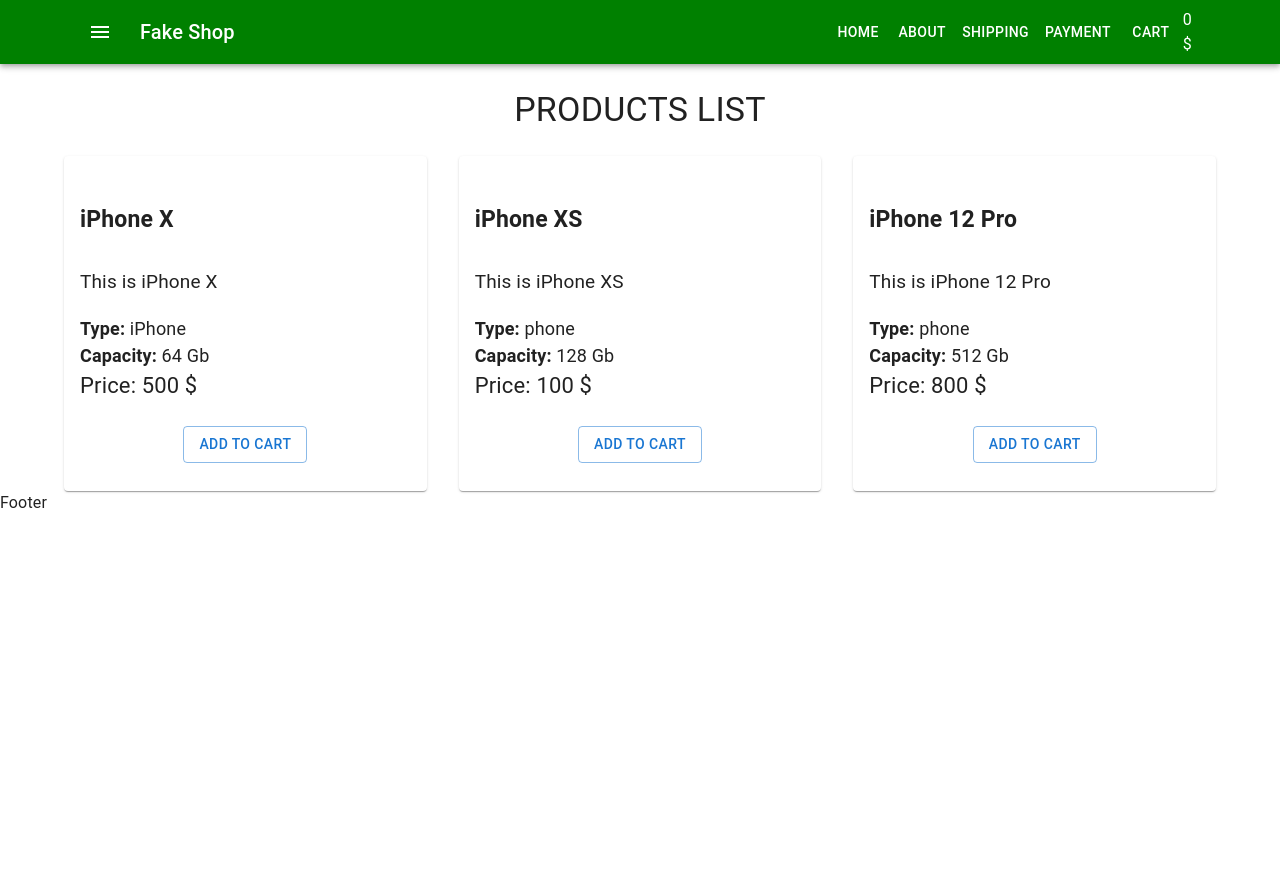
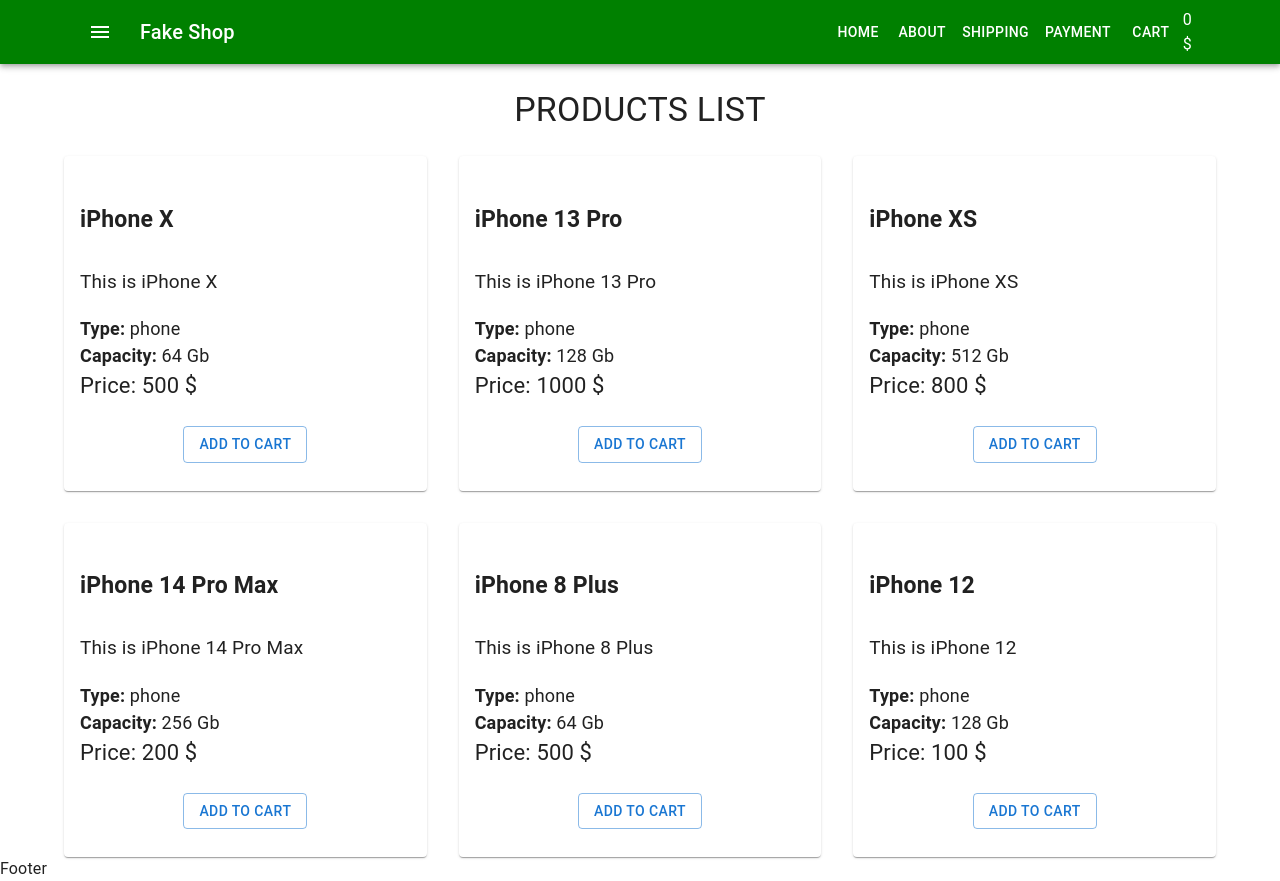
Before and after one commit to pursam/fake-shop, a React (Create React App) app: page / in a window 1280 px wide. Before the commit the page ends 800 px from the top, so only its background shows below. Built offline with nearby package versions, Linux system fonts and the light colour scheme.

Commit message:
add ProductArray and circle of grid"

```diff
--- a/src/components/Products/ProductListItem.tsx
+++ b/src/components/Products/ProductListItem.tsx
@@ -13,21 +13,27 @@ type Props = {
     price: number
 }
 
-const ProductListItem = (props: Props) => {
+const ProductListItem = ({
+    name,
+    description,
+    type,
+    capacity,
+    price,
+}: Props) => {
     return (
         <Card className="product">
             <CardContent>
-                <h4>{props.name}</h4>
-                <p className="product-description">{props.description}</p>
+                <h4>{name}</h4>
+                <p className="product-description">{description}</p>
                 <div className="product-features">
                     <span>Type: </span>
-                    {props.type}
+                    {type}
                 </div>
                 <div className="product-features">
                     {' '}
-                    <span>Capacity:</span> {props.capacity} Gb
+                    <span>Capacity:</span> {capacity} Gb
                 </div>
-                <div className="product-price">Price: {props.price} $</div>
+                <div className="product-price">Price: {price} $</div>
             </CardContent>
             <CardActions className="btn-wrap">
                 <Button variant="outlined">Add to cart</Button>
--- a/src/components/Products/ProductsList.tsx
+++ b/src/components/Products/ProductsList.tsx
@@ -2,7 +2,15 @@ import { Grid } from '@mui/material'
 import { Typography } from '@mui/material'
 import React from 'react'
 import ProductListItem from './ProductListItem'
+import productsArray from './productsArray'
 
+type ProductProps = {
+    name: string
+    description: string
+    type: string
+    capacity: number
+    price: number
+}
 type Props = {}
 
 const ProductsList = (props: Props) => {
@@ -25,33 +33,25 @@ const ProductsList = (props: Props) => {
                 alignItems="center"
                 spacing={4}
             >
-                <Grid item xs={12} sm={6} md={4}>
-                    <ProductListItem
-                        name="iPhone X"
-                        description="This is iPhone X"
-                        type="iPhone"
-                        capacity={64}
-                        price={500}
-                    />
-                </Grid>
-                <Grid item xs={12} sm={6} md={4}>
-                    <ProductListItem
-                        name="iPhone XS"
-                        description="This is iPhone XS"
-                        type="phone"
-                        capacity={128}
-                        price={100}
-                    />
-                </Grid>
-                <Grid item xs={12} sm={6} md={4}>
-                    <ProductListItem
-                        name="iPhone 12 Pro"
-                        description="This is iPhone 12 Pro"
-                        type="phone"
-                        capacity={512}
-                        price={800}
-                    />
-                </Grid>
+                {productsArray.map(
+                    ({
+                        name,
+                        description,
+                        type,
+                        capacity,
+                        price,
+                    }: ProductProps) => (
+                        <Grid item xs={12} sm={6} md={4}>
+                            <ProductListItem
+                                name={name}
+                                description={description}
+                                type={type}
+                                capacity={capacity}
+                                price={price}
+                            />
+                        </Grid>
+                    )
+                )}
             </Grid>
         </>
     )
--- /dev/null
+++ b/src/components/Products/productsArray.ts
@@ -0,0 +1,54 @@
+type Product = {
+    name: string
+    description: string
+    type: string
+    capacity: number
+    price: number
+}
+
+const productsArray: Product[] = [
+  {
+    name: "iPhone X",
+    description: "This is iPhone X",
+    type: "phone",
+    capacity: 64,
+    price:500
+  },
+  {
+    name: "iPhone 13 Pro",
+    description: "This is iPhone 13 Pro",
+    type: "phone",
+    capacity: 128,
+    price:1000
+  },
+  {
+    name: "iPhone XS",
+    description: "This is iPhone XS",
+    type: "phone",
+    capacity: 512,
+    price:800
+  },
+  {
+    name: "iPhone 14 Pro Max",
+    description: "This is iPhone 14 Pro Max",
+    type: "phone",
+    capacity: 256,
+    price:200
+},
+  {
+    name: "iPhone 8 Plus",
+    description: "This is iPhone 8 Plus",
+    type: "phone",
+    capacity: 64,
+    price:500
+},
+  {
+    name: "iPhone 12",
+    description: "This is iPhone 12",
+    type: "phone",
+    capacity: 128,
+    price:100
+}
+]
+
+export default productsArray
```
